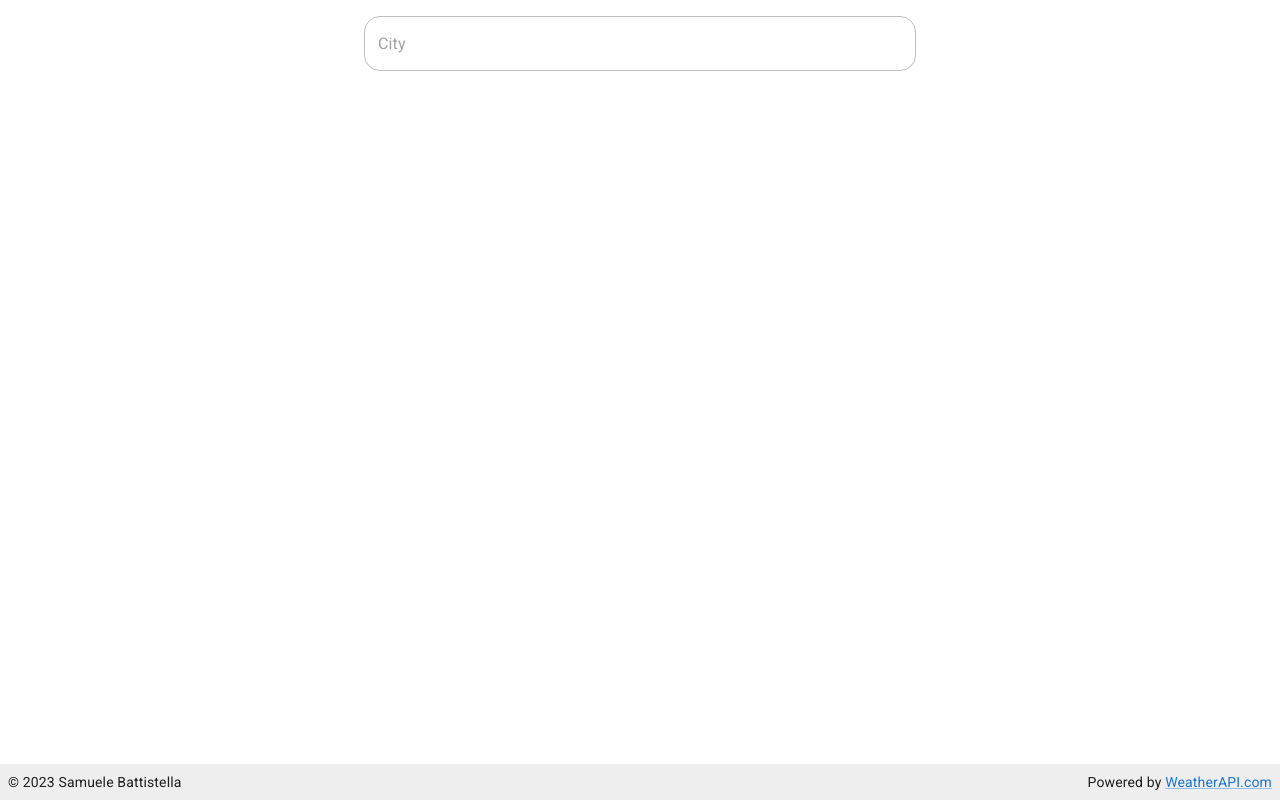
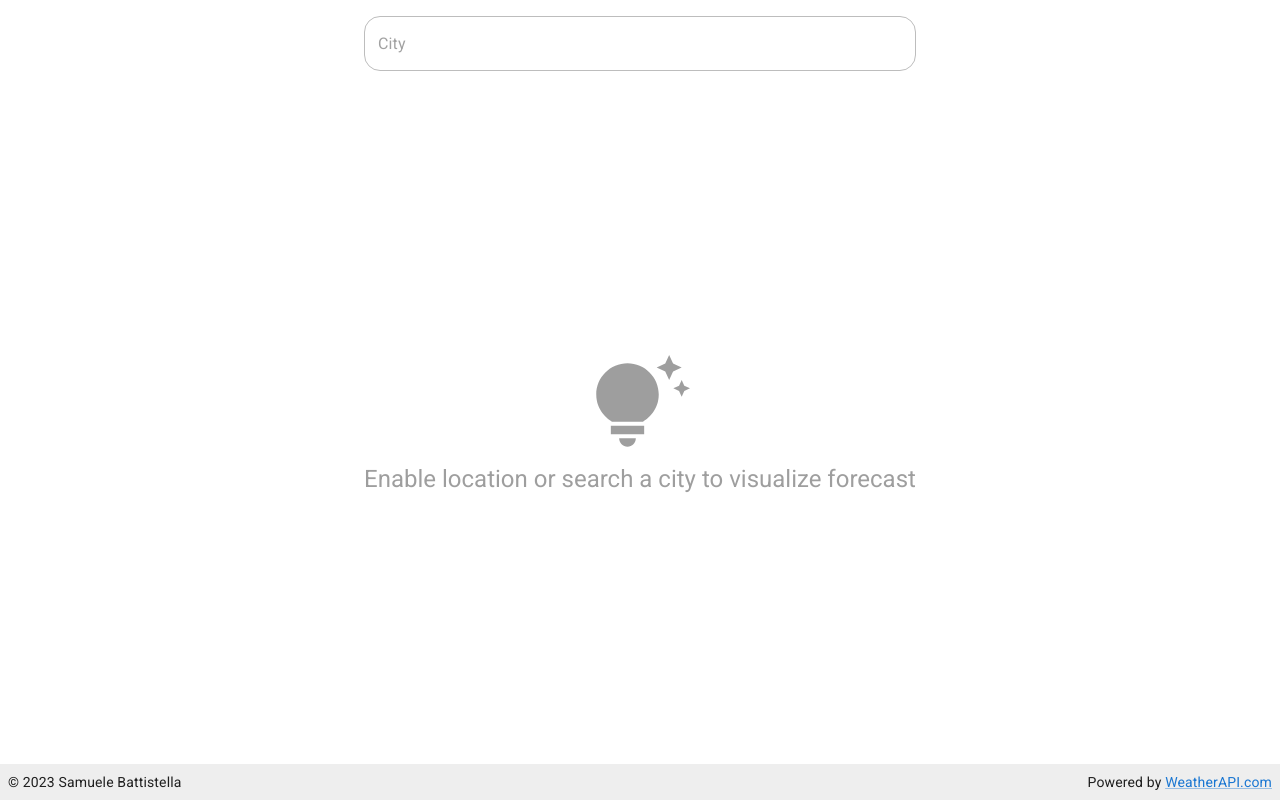
Before and after one commit to battistar/weather, a Next.js app: page / in a window 1280 px wide. Built offline with nearby package versions, Linux system fonts and the light colour scheme; no server answers.

Commit message:
Add index tip

```diff
--- a/src/features/forecast/Forecast.tsx
+++ b/src/features/forecast/Forecast.tsx
@@ -1,4 +1,5 @@
-import { Box, CircularProgress, Stack } from '@mui/material';
+import { Box, CircularProgress, Stack, Typography } from '@mui/material';
+import { TipsAndUpdates as TipsIcon } from '@mui/icons-material';
 import CurrentWather from 'components/CurrentWeather';
 import DayWeather from 'components/DayWeather';
 import HourWeather from 'components/HourWeather';
@@ -11,18 +12,35 @@ const Forecast = (): JSX.Element => {
 
   return (
     <>
-      {status === 'loading' ? (
+      {status === 'idle' && (
+        <Box
+          sx={{
+            height: '100%',
+            display: 'flex',
+            flexDirection: 'column',
+            justifyContent: 'center',
+            alignItems: 'center',
+            gap: 1,
+            color: (theme) => theme.palette.text.disabled,
+          }}
+        >
+          <TipsIcon sx={{ width: '100px', height: '100px' }} />
+          <Typography variant="h5" component="div" sx={{ textAlign: 'center' }}>
+            Enable location or search a city to visualize forecast
+          </Typography>
+        </Box>
+      )}
+      {status === 'loading' && (
         <Box sx={{ height: '100%', display: 'flex', justifyContent: 'center', alignItems: 'center' }}>
           <CircularProgress />
         </Box>
-      ) : (
-        status === 'succeeded' && (
-          <Stack gap={3}>
-            <CurrentWather forecast={forecast} />
-            <HourWeather forecast={forecast} />
-            <DayWeather forecast={forecast} />
-          </Stack>
-        )
+      )}
+      {status === 'succeeded' && (
+        <Stack gap={3}>
+          <CurrentWather forecast={forecast} />
+          <HourWeather forecast={forecast} />
+          <DayWeather forecast={forecast} />
+        </Stack>
       )}
     </>
   );
```
